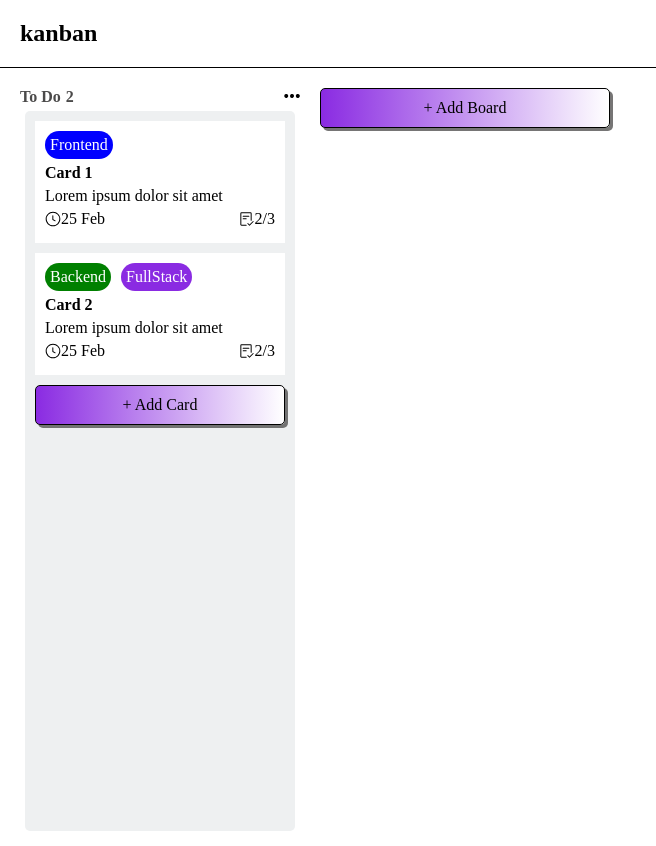
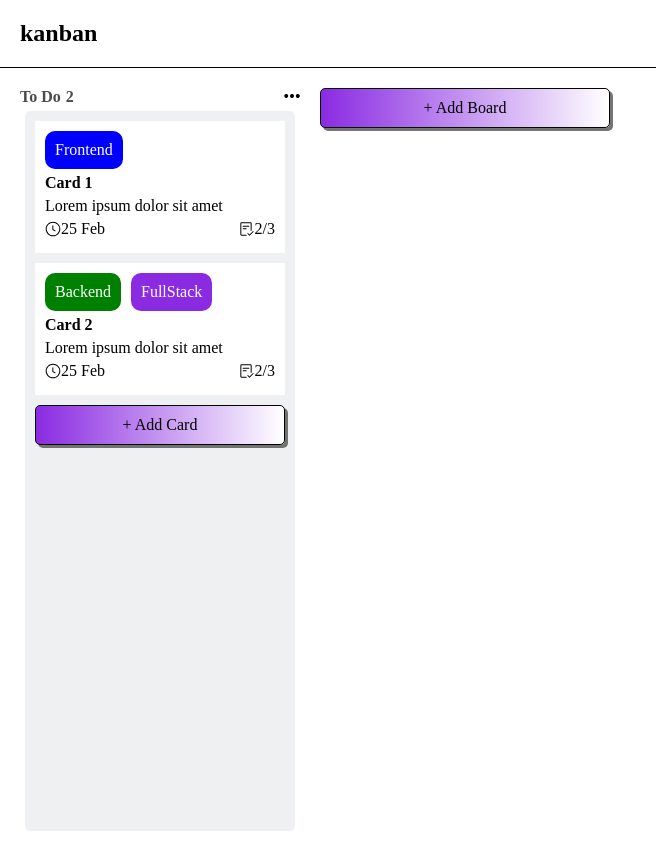
Before and after one commit to SaikatDeb12/kanban-board, a React (Vite) app: page / in a window 1280 px wide. Shown: the whole page, without its empty margins (0-656 px from the left). Built offline with nearby package versions, Linux system fonts and the light colour scheme.

Commit message:
modal labels UI

```diff
--- a/src/Components/Card/CardInfo/CardInfo.jsx
+++ b/src/Components/Card/CardInfo/CardInfo.jsx
@@ -124,7 +124,8 @@ const CardInfo = ({ onClose, card, boardId, updateCard }) => {
               placeholder={"enter tag name"}
               onSubmit={(value) => {
                 if (value == "") return;
-                const newTag = { text: value, color: activeColor };
+                const newTag = { tag: value, color: activeColor };
+                console.log("Tags: ", newTag);
                 setValues((prevTags) => ({
                   ...prevTags,
                   label: [...prevTags.label, newTag],
--- a/src/Components/Chip/Chip.scss
+++ b/src/Components/Chip/Chip.scss
@@ -2,7 +2,8 @@
   width: fit-content;
   display: flex;
   align-items: center;
-  border-radius: 20px;
-  padding: 5px;
+  border-radius: 10px;
+  padding: 10px;
+  font-size: medium;
   color: white;
 }
```
